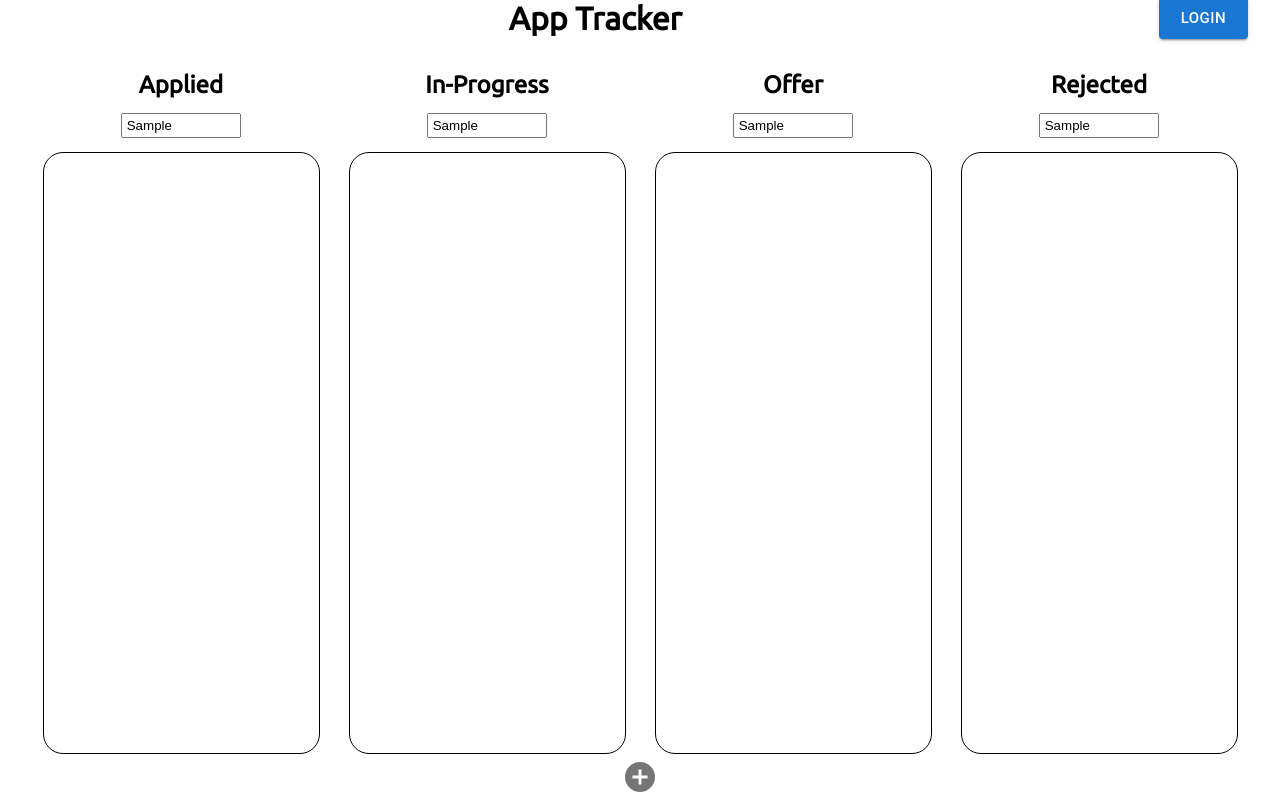
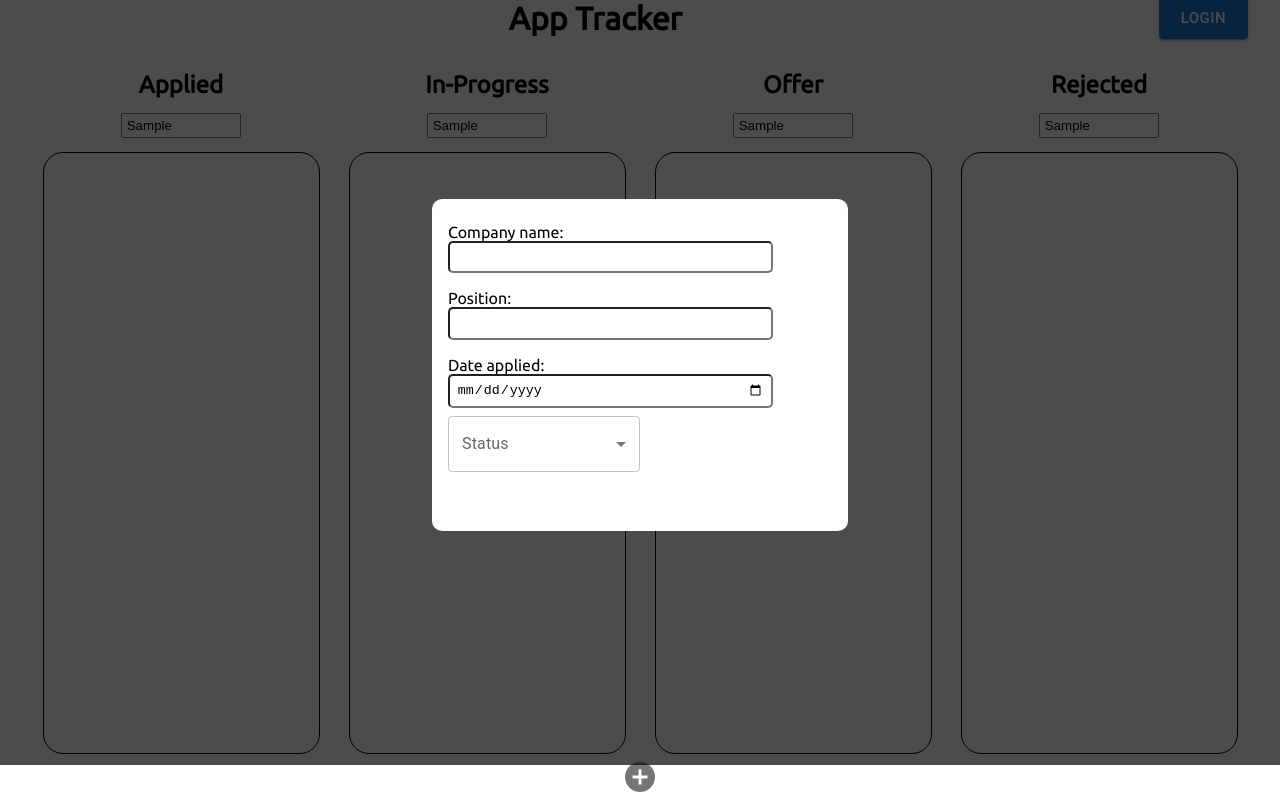
Before and after one commit to Mark5013/application-tracker, a React (Create React App) app in the folder frontend/: page / in a window 1280 px wide. Both pictures are taken after typing "Sample", "Sample", "Sample", "Sample" into the empty fields and a click on the button "add_circle". Shown: the part 35-835 px from the top of the page. Built offline with nearby package versions, Linux system fonts and the light colour scheme.

Commit message:
added functionality to add app button and added form for it along with background and some basic styling

```diff
--- a/frontend/package.json
+++ b/frontend/package.json
@@ -18,7 +18,6 @@
     "react-dom": "^18.2.0",
     "react-router-dom": "^6.3.0",
     "react-scripts": "5.0.1",
-    "typescript": "^4.7.4",
     "uuid": "^8.3.2",
     "web-vitals": "^2.1.4"
   },
@@ -45,5 +44,8 @@
       "last 1 firefox version",
       "last 1 safari version"
     ]
+  },
+  "devDependencies": {
+    "typescript": "^4.8.2"
   }
 }
--- a/frontend/public/index.html
+++ b/frontend/public/index.html
@@ -32,6 +32,7 @@
 	</head>
 	<body>
 		<noscript>You need to enable JavaScript to run this app.</noscript>
+		<div id="backdrop"></div>
 		<div id="root"></div>
 		<!--
       This HTML file is a template.
--- /dev/null
+++ b/frontend/src/components/AppTrackPage/TrackingContent/ApplicationForm.module.css
@@ -0,0 +1,14 @@
+.form {
+	background-color: white;
+	padding: 1em;
+	width: 30%;
+	min-width: 300px;
+	height: 300px;
+	border-radius: 10px;
+	position: absolute;
+	z-index: 51;
+	left: 50%;
+	top: 50%;
+	transform: translate(-50%, -50%);
+	opacity: 1;
+}
--- /dev/null
+++ b/frontend/src/components/AppTrackPage/TrackingContent/ApplicationForm.tsx
@@ -0,0 +1,17 @@
+import React from "react";
+import styles from "./ApplicationForm.module.css";
+import Input from "../../Shared/Input";
+import BasicSelect from "./BasicSelect";
+
+const ApplicationForm: React.FC = () => {
+	return (
+		<form className={styles.form}>
+			<Input type="text" label="Company name" />
+			<Input type="text" label="Position" />
+			<Input type="date" label="Date applied" />
+			<BasicSelect label="Status" />
+		</form>
+	);
+};
+
+export default ApplicationForm;
--- /dev/null
+++ b/frontend/src/components/AppTrackPage/TrackingContent/BasicSelect.module.css
@@ -0,0 +1,4 @@
+.container {
+	margin-top: 0.5em;
+	width: 50%;
+}
--- /dev/null
+++ b/frontend/src/components/AppTrackPage/TrackingContent/BasicSelect.tsx
@@ -0,0 +1,36 @@
+import * as React from "react";
+import Box from "@mui/material/Box";
+import InputLabel from "@mui/material/InputLabel";
+import MenuItem from "@mui/material/MenuItem";
+import FormControl from "@mui/material/FormControl";
+import Select, { SelectChangeEvent } from "@mui/material/Select";
+import styles from "./BasicSelect.module.css";
+
+export default function BasicSelect(props: { label: string }) {
+	const [status, setStatus] = React.useState("");
+
+	const handleChange = (event: SelectChangeEvent) => {
+		setStatus(event.target.value as string);
+	};
+
+	return (
+		<Box sx={{ minWidth: 120 }}>
+			<FormControl className={styles.container}>
+				<InputLabel id="demo-simple-select-label">
+					{props.label}
+				</InputLabel>
+				<Select
+					labelId="demo-simple-select-label"
+					id="demo-simple-select"
+					value={status}
+					label={props.label}
+					onChange={handleChange}>
+					<MenuItem value={"Applied"}>Applied</MenuItem>
+					<MenuItem value={"In-Progress"}>In-Progress</MenuItem>
+					<MenuItem value={"Offer"}>Offer</MenuItem>
+					<MenuItem value={"Rejected"}>Rejected</MenuItem>
+				</Select>
+			</FormControl>
+		</Box>
+	);
+}
--- a/frontend/src/components/AppTrackPage/TrackingContent/TrackingContent.tsx
+++ b/frontend/src/components/AppTrackPage/TrackingContent/TrackingContent.tsx
@@ -1,7 +1,10 @@
-import React, { SyntheticEvent, useEffect } from "react";
+import React from "react";
+import ReactDOM from "react-dom";
 import styles from "./TrackingContent.module.css";
 import AppTrackDivider from "./AppTrackDivider";
 import Application from "./Application";
+import BackDrop from "../../Shared/BackDrop";
+import ApplicationForm from "./ApplicationForm";
 import { useState } from "react";
 import { Grid, Icon, IconButton } from "@mui/material";
 
@@ -10,6 +13,8 @@ interface App {
 	position: string;
 	date: string;
 }
+
+const portal = document.getElementById("backdrop")! as HTMLDivElement;
 
 const TrackingContent: React.FC = () => {
 	// all applications
@@ -25,6 +30,12 @@ const TrackingContent: React.FC = () => {
 	const [inProgressFilter, setInProgressFilter] = useState("");
 	const [offerFilter, setOfferFilter] = useState("");
 	const [rejectedFilter, setRejectedFilter] = useState("");
+
+	const [showForm, setShowForm] = useState(false);
+
+	const toggleForm = () => {
+		setShowForm((prev) => !prev);
+	};
 
 	// handles changes for applied app filter input
 	const handleAppliedFilter = (
@@ -50,6 +61,16 @@ const TrackingContent: React.FC = () => {
 	};
 
 	return (
+		<>
+			{showForm &&
+				ReactDOM.createPortal(
+					<>
+						{" "}
+						<ApplicationForm />
+						<BackDrop toggleForm={toggleForm}></BackDrop>
+					</>,
+					portal
+				)}
 			<div className={styles.test}>
 				<Grid container rowSpacing={4} columnSpacing={1}>
 					<Grid
@@ -107,7 +128,10 @@ const TrackingContent: React.FC = () => {
 							value={offerFilter}
 							onChange={handleOfferFilter}
 						/>
-					<AppTrackDivider apps={offerApps} filter={offerFilter} />
+						<AppTrackDivider
+							apps={offerApps}
+							filter={offerFilter}
+						/>
 					</Grid>
 					<Grid
 						item
@@ -130,10 +154,14 @@ const TrackingContent: React.FC = () => {
 						/>
 					</Grid>
 				</Grid>
-			<IconButton className={styles.iconBtn} size="small">
+				<IconButton
+					className={styles.iconBtn}
+					size="small"
+					onClick={toggleForm}>
 					<Icon fontSize="large">add_circle</Icon>
 				</IconButton>
 			</div>
+		</>
 	);
 };
 
--- /dev/null
+++ b/frontend/src/components/Shared/BackDrop.module.css
@@ -0,0 +1,8 @@
+.backdrop {
+	position: absolute;
+	z-index: 50;
+	background-color: black;
+	width: 100%;
+	height: 100vh;
+	opacity: 0.7;
+}
--- /dev/null
+++ b/frontend/src/components/Shared/BackDrop.tsx
@@ -0,0 +1,13 @@
+import React from "react";
+import styles from "./BackDrop.module.css";
+import { PropsWithChildren } from "react";
+
+interface BackDropProps {
+	toggleForm: React.MouseEventHandler<HTMLDivElement>;
+}
+
+const BackDrop: React.FC<BackDropProps> = (props) => {
+	return <div className={styles.backdrop} onClick={props.toggleForm}></div>;
+};
+
+export default BackDrop;
--- /dev/null
+++ b/frontend/src/components/Shared/Input.module.css
@@ -0,0 +1,9 @@
+.input {
+	border-radius: 5px;
+	padding: 0.5em;
+	width: 80%;
+}
+
+.container {
+	padding: 0.5em 0;
+}
--- /dev/null
+++ b/frontend/src/components/Shared/Input.tsx
@@ -0,0 +1,19 @@
+import React from "react";
+import styles from "./Input.module.css";
+
+interface InputProps {
+	type: string;
+	label: string;
+}
+
+const Input: React.FC<InputProps> = (props) => {
+	return (
+		<div className={styles.container}>
+			<label>{props.label}:</label>
+			<br />
+			<input className={styles.input} type={props.type}></input>
+		</div>
+	);
+};
+
+export default Input;
```
Also changed, not shown: frontend/tsconfig.json (+4 -10 lines), 1 other file (tests, documents, lock files or other folders). Lines whose indentation alone changed are shown as unchanged.
